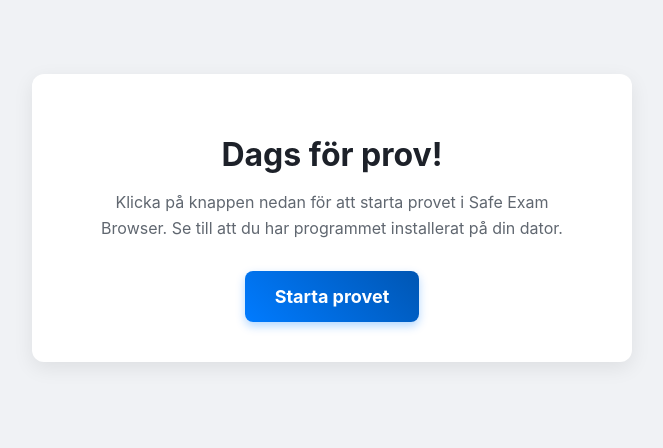
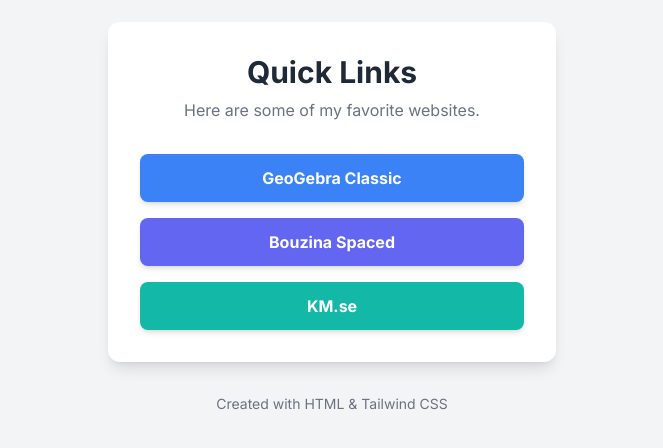
Before and after one commit to H-Bouzina/fictional-system, a plain HTML site: page index.html in a window 1280 px wide. Shown: the part 182-630 px from the top of the page, without its empty margins (308-971 px from the left). Drawn offline with nearby package versions, Linux system fonts and the light colour scheme.

Commit message:
Update index.html

```diff
--- a/index.html
+++ b/index.html
@@ -1,112 +1,63 @@
 <!DOCTYPE html>
-<html lang="sv">
+<html lang="en">
 <head>
     <meta charset="UTF-8">
     <meta name="viewport" content="width=device-width, initial-scale=1.0">
-    <title>Starta Prov i Safe Exam Browser</title>
+    <title>My Links</title>
+    <!-- Tailwind CSS for styling -->
+    <script src="https://cdn.tailwindcss.com"></script>
+    <!-- Google Fonts: Inter -->
+    <link rel="preconnect" href="https://fonts.googleapis.com">
+    <link rel="preconnect" href="https://fonts.gstatic.com" crossorigin>
+    <link href="https://fonts.googleapis.com/css2?family=Inter:wght@400;500;600;700&display=swap" rel="stylesheet">
     <style>
-        /* Grundläggande stil för sidan */
+        /* Use the Inter font family */
         body {
-            font-family: -apple-system, BlinkMacSystemFont, "Segoe UI", Roboto, Helvetica, Arial, sans-serif;
-            display: flex;
-            justify-content: center;
-            align-items: center;
-            height: 100vh;
-            margin: 0;
-            background-color: #f0f2f5;
-            color: #333;
-            text-align: center;
-        }
-        /* Behållare för innehållet */
-        .container {
-            padding: 40px 50px;
-            border-radius: 12px;
-            background-color: #ffffff;
-            box-shadow: 0 6px 20px rgba(0, 0, 0, 0.08);
-            max-width: 500px;
-        }
-        /* Huvudrubrik */
-        h1 {
-            font-size: 2em;
-            color: #1d2129;
-            margin-bottom: 15px;
-        }
-        /* Brödtext */
-        p {
-            color: #606770;
-            line-height: 1.6;
-            margin-bottom: 30px;
-        }
-        /* Stil för startknappen */
-        .seb-button {
-            display: inline-block;
-            padding: 15px 30px;
-            font-size: 18px;
-            font-weight: bold;
-            color: #fff;
-            background: linear-gradient(45deg, #007bff, #0056b3);
-            border: none;
-            border-radius: 8px;
-            text-decoration: none;
-            cursor: pointer;
-            transition: transform 0.2s ease, box-shadow 0.2s ease;
-            box-shadow: 0 4px 10px rgba(0, 123, 255, 0.3);
-        }
-        /* Effekt när muspekaren är över knappen */
-        .seb-button:hover {
-            transform: translateY(-2px);
-            box-shadow: 0 6px 15px rgba(0, 123, 255, 0.4);
+            font-family: 'Inter', sans-serif;
         }
     </style>
 </head>
-<body>
+<body class="bg-gray-100 dark:bg-gray-900 text-gray-900 dark:text-gray-100">
+    <!-- Main container -->
+    <div class="min-h-screen flex flex-col items-center justify-center p-4">
 
-    <div class="container">
-        <h1>Dags för prov!</h1>
-        <p>
-            Klicka på knappen nedan för att starta provet i Safe Exam Browser.
-            Se till att du har programmet installerat på din dator.
-        </p>
+        <!-- Card holding the content -->
+        <div class="w-full max-w-md bg-white dark:bg-gray-800 rounded-xl shadow-lg p-8">
 
-        <!--
-            Detta är länken som kommer att starta SEB.
-            'href' attributet sätts dynamiskt av JavaScript-koden nedan
-            för att säkerställa att länken alltid är korrekt.
-        -->
-        <a id="sebLink" href="#" class="seb-button">Starta provet</a>
+            <!-- Header -->
+            <div class="text-center mb-8">
+                <h1 class="text-3xl font-bold text-gray-800 dark:text-white">Quick Links</h1>
+                <p class="text-gray-500 dark:text-gray-400 mt-2">Here are some of my favorite websites.</p>
             </div>
 
-    <script>
-        // Detta skript körs när sidan har laddats klart.
-        document.addEventListener('DOMContentLoaded', function() {
-            // Hitta knappen i dokumentet via dess id.
-            const sebButton = document.getElementById('sebLink');
+            <!-- Button container -->
+            <div class="flex flex-col space-y-4">
 
-            // Hämta den fullständiga URL:en till den här HTML-sidan.
-            const currentPageUrl = window.location.href;
+                <!-- Button 1: GeoGebra -->
+                <a href="https://www.geogebra.org/classic?lang=sv" target="_blank" rel="noopener noreferrer"
+                   class="w-full bg-blue-500 hover:bg-blue-600 text-white font-bold py-3 px-4 rounded-lg text-center transition-transform transform hover:scale-105 shadow-md">
+                    GeoGebra Classic
+                </a>
 
-            // Skapa den fullständiga sökvägen till .seb-filen.
-            // Vi antar att 'config.seb' ligger i samma mapp som denna HTML-fil.
-            // Byt 'config.seb' om din fil har ett annat namn.
-            const sebFileUrl = currentPageUrl.substring(0, currentPageUrl.lastIndexOf('/') + 1) + 'config.seb';
+                <!-- Button 2: Bouzina Spaced -->
+                <a href="https://bouzinaspaced.web.app/" target="_blank" rel="noopener noreferrer"
+                   class="w-full bg-indigo-500 hover:bg-indigo-600 text-white font-bold py-3 px-4 rounded-lg text-center transition-transform transform hover:scale-105 shadow-md">
+                    Bouzina Spaced
+                </a>
 
-            // Skapa den speciella SEB-länken.
-            // Den använder 'sebs://' för säkra anslutningar (https) och 'seb://' för vanliga (http).
-            // Den tar bort 'https://' eller 'http://' från början av URL:en, eftersom SEB-protokollet ersätter det.
-            let sebProtocol = 'sebs://';
-            let urlForSeb = sebFileUrl;
+                <!-- Button 3: KM.se -->
+                <a href="https://km.se" target="_blank" rel="noopener noreferrer"
+                   class="w-full bg-teal-500 hover:bg-teal-600 text-white font-bold py-3 px-4 rounded-lg text-center transition-transform transform hover:scale-105 shadow-md">
+                    KM.se
+                </a>
 
-            if (urlForSeb.startsWith('https://')) {
-                urlForSeb = urlForSeb.substring('https://'.length);
-            } else if (urlForSeb.startsWith('http://')) {
-                sebProtocol = 'seb://';
-                urlForSeb = urlForSeb.substring('http://'.length);
-            }
+            </div>
+        </div>
 
-            // Sätt knappens 'href' till den färdiga SEB-länken.
-            sebButton.href = sebProtocol + urlForSeb;
-        });
-    </script>
-
+        <!-- Footer -->
+        <footer class="text-center mt-8 text-gray-500 dark:text-gray-400 text-sm">
+            <p>Created with HTML & Tailwind CSS</p>
+        </footer>
+    </div>
 </body>
 </html>
```
Lines whose indentation alone changed are shown as unchanged.
